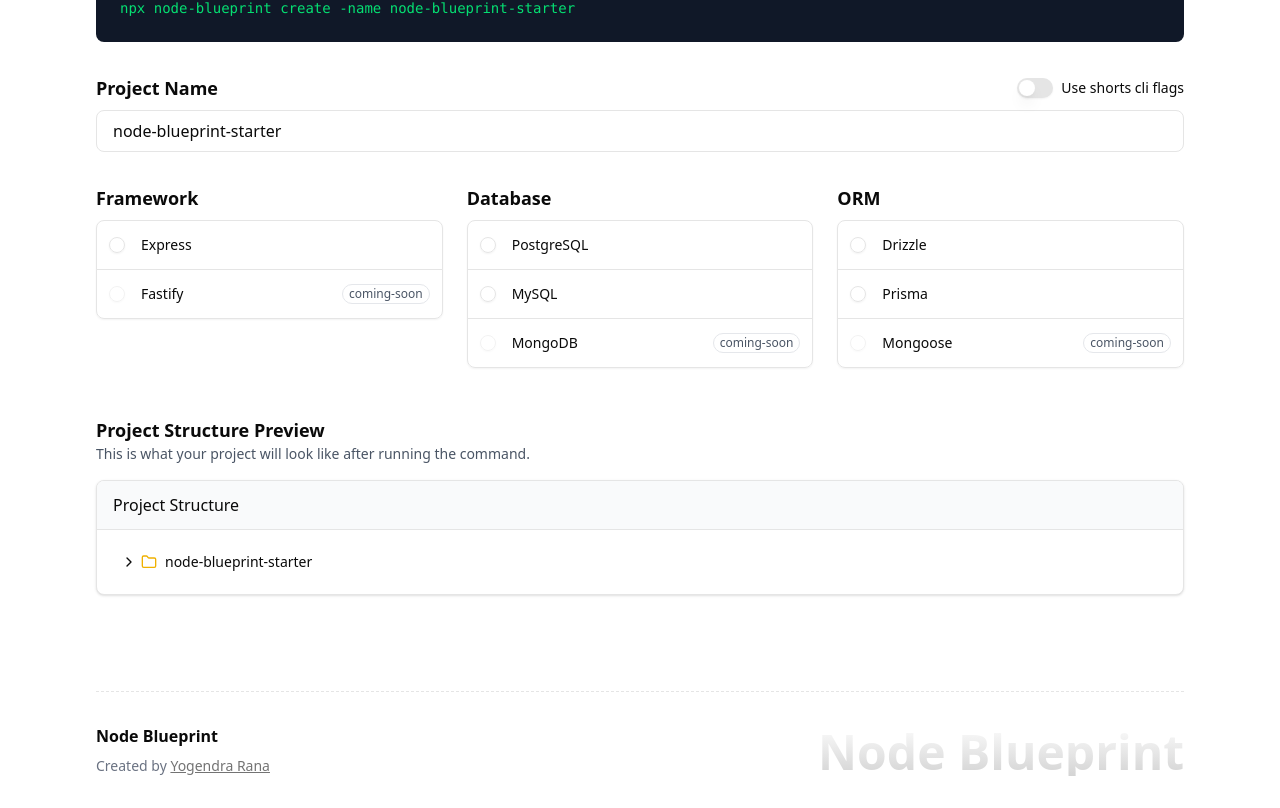
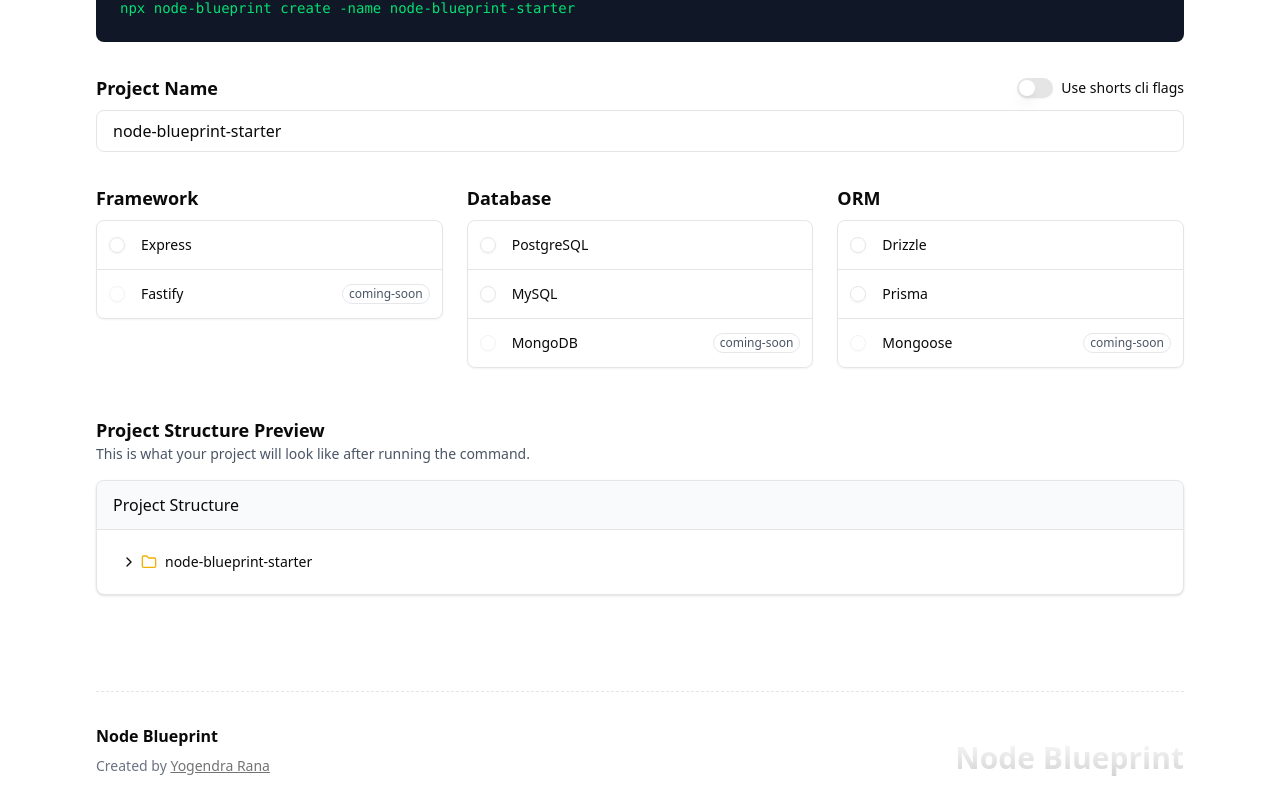
Before and after one commit to yogendrarana/node-blueprint, a React (Vite) app in the folder apps/web/: page / in a window 1280 px wide. Shown: the part 464-1272 px from the top of the page. Built offline with nearby package versions, Linux system fonts and the light colour scheme; no server answers.

Commit message:
made the project name smaller in footer

```diff
--- a/apps/web/src/components/site-footer.tsx
+++ b/apps/web/src/components/site-footer.tsx
@@ -24,8 +24,8 @@ export default function SiteFooter() {
 
             <p
                 className={cn(
-                    "text-start text-3xl font-bold bg-clip-text text-transparent bg-gradient-to-b from-neutral-50  to-neutral-300",
-                    "md:text-3xl lg:text-5xl",
+                    "text-start text-xl font-bold bg-clip-text text-transparent bg-gradient-to-b from-neutral-50  to-neutral-300",
+                    "md:text-2xl lg:text-3xl",
                     "dark:from-neutral-950 dark:to-neutral-800"
                 )}
             >
```
